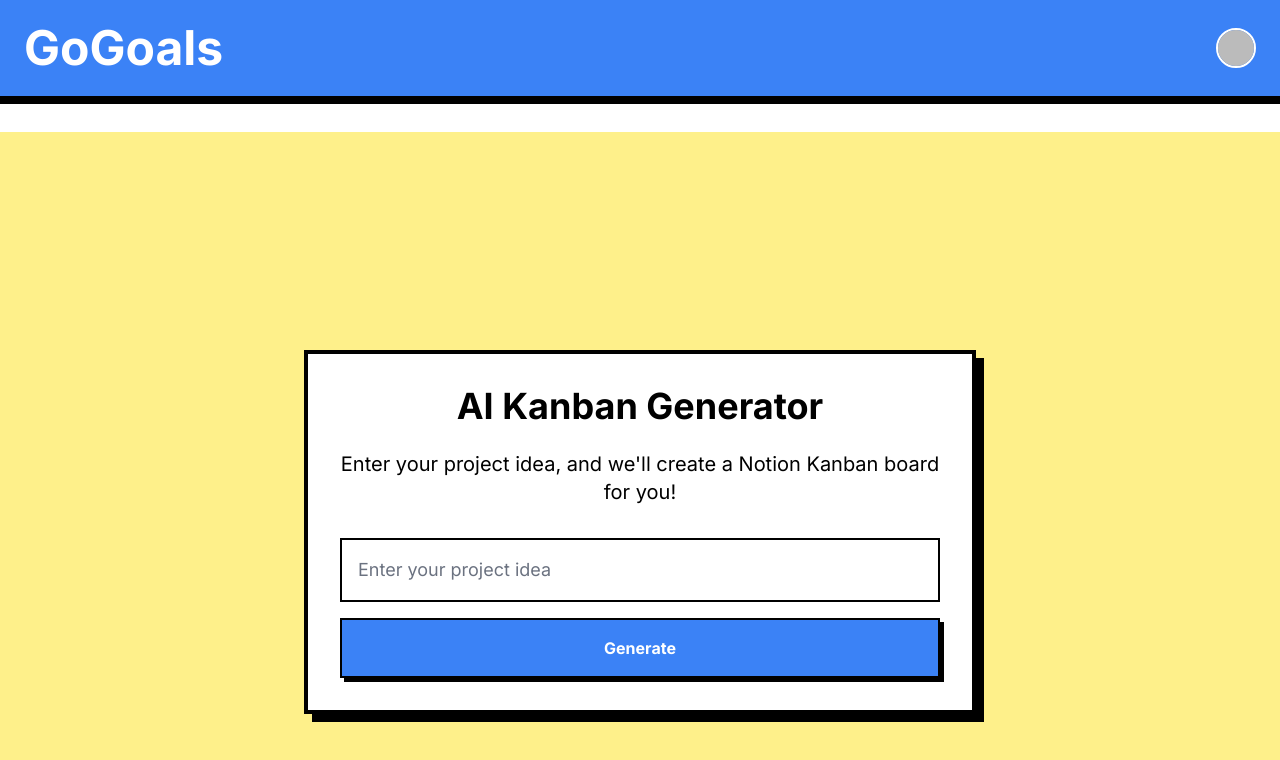
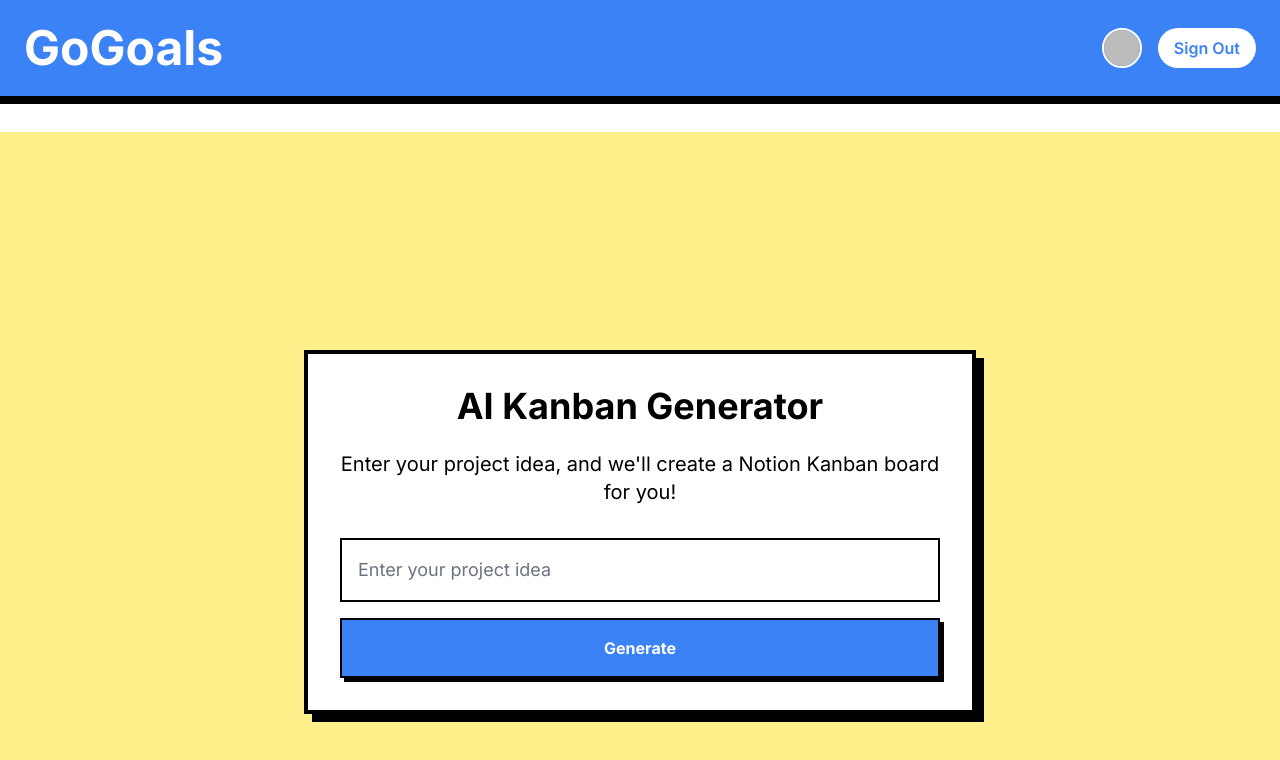
Before and after one commit to AlejandroJBArellano/gogoals, a Next.js app: page / in a window 1280 px wide. Shown: the top 760 px of the page. Built offline with nearby package versions, Linux system fonts and the light colour scheme; no server answers; sample sign-in values are in the browser's storage.

Commit message:
feat: add a button to signout

```diff
--- a/app/layout.tsx
+++ b/app/layout.tsx
@@ -2,6 +2,7 @@ import { auth } from "@/auth";
 import type { Metadata } from "next";
 import { Inter } from "next/font/google";
 import Image from "next/image";
+import Link from "next/link";
 import "./globals.css";
 
 const inter = Inter({ subsets: ["latin"] });
@@ -24,17 +25,28 @@ export default async function RootLayout({
           <h1 className="text-5xl font-bold text-white">GoGoals</h1>
           <div className="flex items-center">
             {session?.user ? (
+              <>
                 <Image
                   src={session.user.image || "/default-avatar.png"}
                   alt="User profile"
                   width={40}
                   height={40}
-                className="w-10 h-10 rounded-full border-2 border-white"
+                  className="w-10 h-10 rounded-full border-2 border-white mr-4"
                 />
+                <Link
+                  href="api/auth/signout"
+                  className="bg-white text-blue-500 px-4 py-2 rounded-full font-semibold"
+                >
+                  Sign Out
+                </Link>
+              </>
             ) : (
-              <button className="bg-white text-blue-500 px-4 py-2 rounded-full font-semibold">
+              <Link
+                href="api/auth/signin"
+                className="bg-white text-blue-500 px-4 py-2 rounded-full font-semibold"
+              >
                 Sign In
-              </button>
+              </Link>
             )}
           </div>
         </header>
```
Lines whose indentation alone changed are shown as unchanged.
